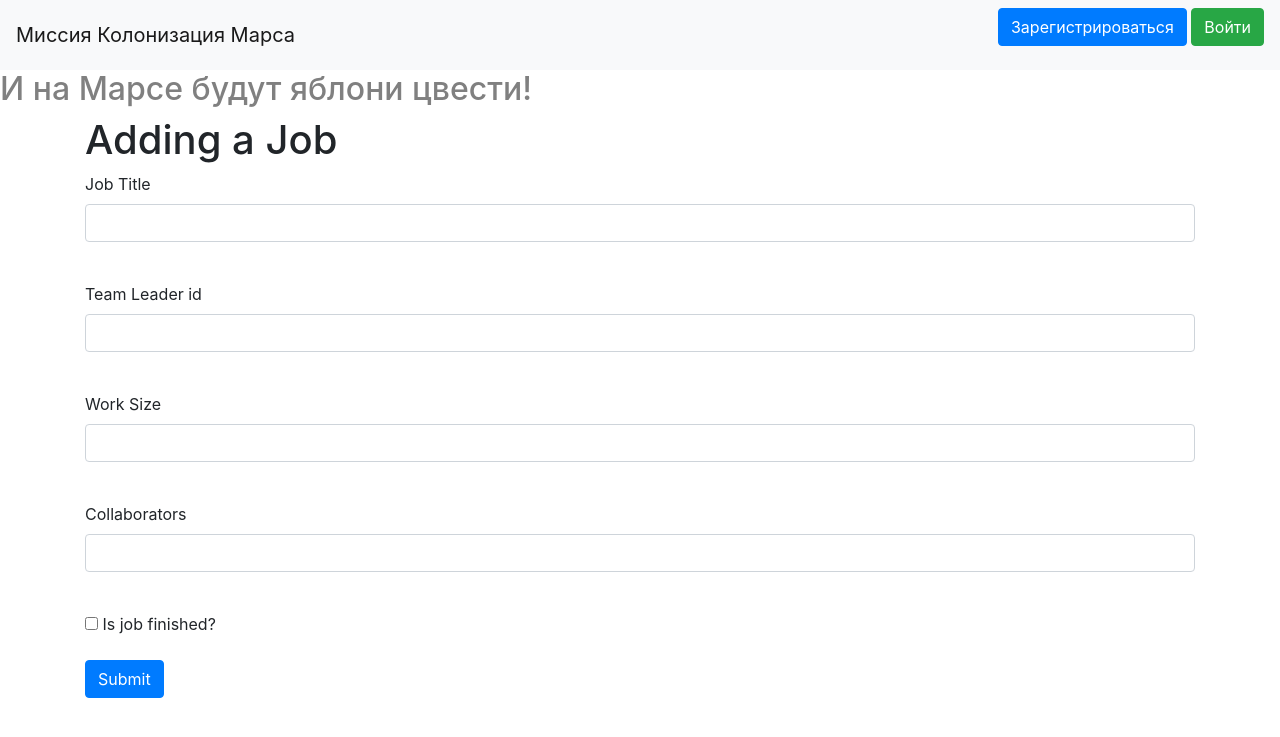
After one commit to Anastasia567874/User-Model-API, a Flask app: template templates/jobs.html in a window 1280 px wide. The commit adds this page. Shown: the top 737 px of the page. Run offline with Flask 2, Linux system fonts and the light colour scheme; the template is opened without the code that fills it: values that come from a table or form of the project are taken from there, others are empty; some libraries are stand-ins or nearby versions.

Commit message:
Добавлена работа

```diff
--- a/data/users.py
+++ b/data/users.py
@@ -23,6 +23,7 @@ class User(SqlAlchemyBase, UserMixin):
     hashed_password = sqlalchemy.Column(sqlalchemy.String, nullable=True)
     created_date = sqlalchemy.Column(sqlalchemy.DateTime,
                                      default=datetime.datetime.now)
+    jobs = orm.relation("Jobs", back_populates='user')
 
     def set_password(self, password):
         self.hashed_password = generate_password_hash(password)
--- a/main.py
+++ b/main.py
@@ -1,9 +1,9 @@
 from flask import Flask, redirect, render_template
-from flask_login import LoginManager, login_user, login_required, logout_user
+from flask_login import LoginManager, login_user, login_required, logout_user, current_user
 from data.users import User
 from data.db_session import global_init, create_session
 from flask_wtf import FlaskForm
-from wtforms import PasswordField, BooleanField, SubmitField
+from wtforms import PasswordField, BooleanField, SubmitField, StringField, TextAreaField, IntegerField
 from wtforms.validators import DataRequired
 from wtforms.fields.html5 import EmailField
 from forms.user import RegisterForm
@@ -70,6 +70,35 @@ def reqister():
     return render_template('register.html', title='Регистрация', form=form)
 
 
+class JobsForm(FlaskForm):
+    job = StringField('Job Title')
+    team_leader = StringField('Team Leader id')
+    work_size = IntegerField('Work Size')
+    collaborators = StringField('Collaborators')
+    is_finished = BooleanField('Is job finished?')
+    submit = SubmitField('Submit')
+
+
+@app.route('/jobs',  methods=['GET', 'POST'])
+@login_required
+def add_news():
+    form = JobsForm()
+    if form.validate_on_submit():
+        db_sess = create_session()
+        jobs = Jobs()
+        jobs.job = form.job.data
+        jobs.team_leader = form.team_leader.data
+        jobs.work_size = form.work_size.data
+        jobs.collaborators = form.collaborators.data
+        jobs.is_finished = form.is_finished.data
+        current_user.jobs.append(jobs)
+        db_sess.merge(current_user)
+        db_sess.commit()
+        return redirect('/')
+    return render_template('jobs.html', title='Adding a Job',
+                           form=form)
+
+
 @app.route('/login', methods=['GET', 'POST'])
 def login():
 
--- a/templates/base.html
+++ b/templates/base.html
@@ -17,9 +17,7 @@
 <header>
     <nav class="navbar navbar-light bg-light">
         <a class="navbar-brand" href="#">Миссия Колонизация Марса</a>
-    </nav>
-    <h2>И на Марсе будут яблони цвести!</h2>
-    {% if current_user.is_authenticated %}
+        {% if current_user.is_authenticated %}
     <a class="navbar-brand" href="/logout">{{ current_user.name }}</a>
 {% else %}
     <p>
@@ -27,6 +25,8 @@
         <a class="btn btn-success" href="/login">Войти</a>
     </p>
 {% endif %}
+    </nav>
+    <h2>И на Марсе будут яблони цвести!</h2>
 </header>
 <!-- Begin page content -->
 <main role="main" class="container">
--- /dev/null
+++ b/templates/jobs.html
@@ -0,0 +1,47 @@
+{% extends "base.html" %}
+
+{% block content %}
+<h1>Adding a Job</h1>
+<form action="" method="post">
+    {{ form.hidden_tag() }}
+    <p>
+        {{ form.job.label }}<br>
+        {{ form.job(class="form-control") }}<br>
+        {% for error in form.job.errors %}
+            <p class="alert alert-danger" role="alert">
+                {{ error }}
+            </p>
+        {% endfor %}
+    </p>
+    <p>
+        {{ form.team_leader.label }}<br>
+        {{ form.team_leader(class="form-control") }}<br>
+        {% for error in form.team_leader.errors %}
+            <p class="alert alert-danger" role="alert">
+                {{ error }}
+            </p>
+        {% endfor %}
+    </p>
+    <p>
+        {{ form.work_size.label }}<br>
+        {{ form.work_size(class="form-control") }}<br>
+        {% for error in form.work_size.errors %}
+            <p class="alert alert-danger" role="alert">
+                {{ error }}
+            </p>
+        {% endfor %}
+    </p>
+    <p>
+        {{ form.collaborators.label }}<br>
+        {{ form.collaborators(class="form-control") }}<br>
+        {% for error in form.collaborators.errors %}
+            <p class="alert alert-danger" role="alert">
+                {{ error }}
+            </p>
+        {% endfor %}
+    </p>
+    <p>{{ form.is_finished() }} {{ form.is_finished.label }}</p>
+    <p>{{ form.submit(type="submit", class="btn btn-primary") }}</p>
+    {{message}}
+</form>
+{% endblock %}
--- a/templates/table.html
+++ b/templates/table.html
@@ -2,6 +2,9 @@
 
 {% block content %}
 <h3>Works log</h3>
+{% if current_user.is_authenticated %}
+    <a class="btn btn-success " href="/jobs">Add job</a>
+{% endif %}
 {% for item in data %}
     <h1>Action # {{item['id']}}</h1>
     <table border="1" width="100%" cellpadding="5">
```
Also changed, not shown: db/mars_explorer.db.
